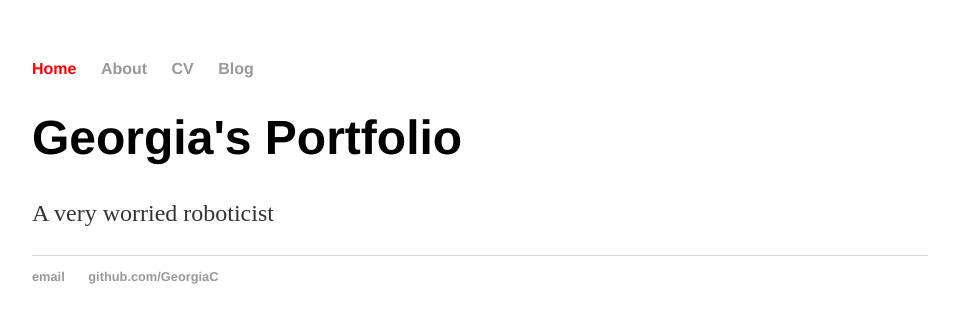
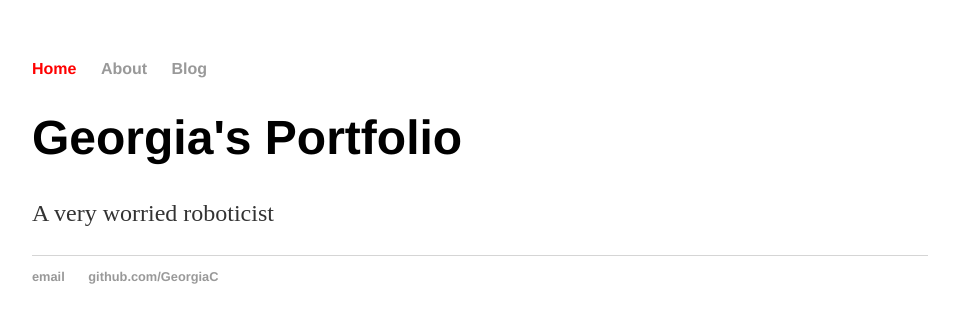
Before and after one commit to GeorgiaC/GeorgiaC.github.io, a Jekyll site: the page built from index.html, in a window 1280 px wide. Shown: the top 323 px of the page, without its empty margins (160-1119 px from the left). Built offline with Jekyll 4.4.1, drawn with Linux system fonts in a browser that asks for light colours.

Commit message:
more formatting in jekyll

```diff
--- a/_data/navigation.yml
+++ b/_data/navigation.yml
@@ -1,8 +1,6 @@
 - name: Home
   link: /
 - name: About
-  link: /about
-- name: CV
-  link: /cv
+  link: /about/
 - name: Blog
-  link: /blog
+  link: /blog/
--- a/_includes/navigation.html
+++ b/_includes/navigation.html
@@ -1,7 +1,7 @@
 <nav>
   <ul>
       {% for item in site.data.navigation %}
-      <li><a href="{{ item.link }}" {% if page.url == item.link %}style="color: red;"{% endif %}>
+      <li><a href="{{ item.link }}" {% if page.url == item.link %}class="current"{% endif %}>
         {{ item.name }}
       </a></li>
       {% endfor %}
--- a/_layouts/default.html
+++ b/_layouts/default.html
@@ -3,7 +3,7 @@
 		<head>
 			<title>{{ page.title }}</title>
 			<!-- link to main stylesheet -->
-			<link rel="stylesheet" type="text/css" href="/css/main.css">
+			<link rel="stylesheet" type="text/css" href="/assets/css/styles.css">
 		</head>
 		<body>
 			{% include navigation.html %}
--- /dev/null
+++ b/_sass/main.scss
@@ -0,0 +1,47 @@
+.current {
+  color: red;
+}
+
+body {
+    margin: 60px auto;
+    width: 70%;
+}
+nav ul, footer ul {
+    font-family:'Helvetica', 'Arial', 'Sans-Serif';
+    padding: 0px;
+    list-style: none;
+    font-weight: bold;
+}
+nav ul li, footer ul li {
+    display: inline;
+    margin-right: 20px;
+}
+a {
+    text-decoration: none;
+    color: #999;
+}
+a:hover {
+    text-decoration: underline;
+}
+h1 {
+    font-size: 3em;
+    font-family:'Helvetica', 'Arial', 'Sans-Serif';
+}
+p {
+    font-size: 1.5em;
+    line-height: 1.4em;
+    color: #333;
+}
+footer {
+    border-top: 1px solid #d5d5d5;
+    font-size: .8em;
+}
+
+ul.posts {
+    margin: 20px auto 40px;
+    font-size: 1.5em;
+}
+
+ul.posts li {
+    list-style: none;
+}
--- /dev/null
+++ b/assets/css/styles.scss
@@ -0,0 +1,3 @@
+---
+---
+@import "main";
--- a/blog/index.html
+++ b/blog/index.html
@@ -6,6 +6,8 @@
 	<ul class="post">
 
 	  {% for post in site.posts %}
-	    <li><span>{{ post.date | date_to_string }}</span> » <a href="{{ post.url }}" title="{{ post.title }}">{{ post.title }}</a></li>
+	    <li>
+				<h2><a href="{{ post.url }}">{{ post.title }}</a></h2>
+			</li>
 	  {% endfor %}
 	</ul>
```
Also changed, not shown: Gemfile (added, +13 -0 lines), Gemfile.lock (added).
